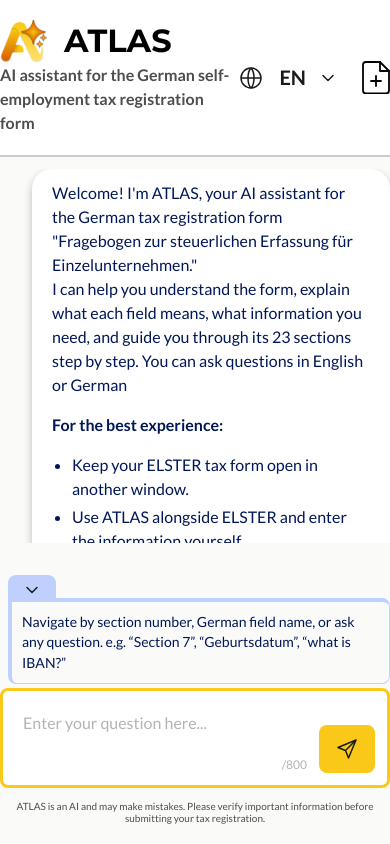
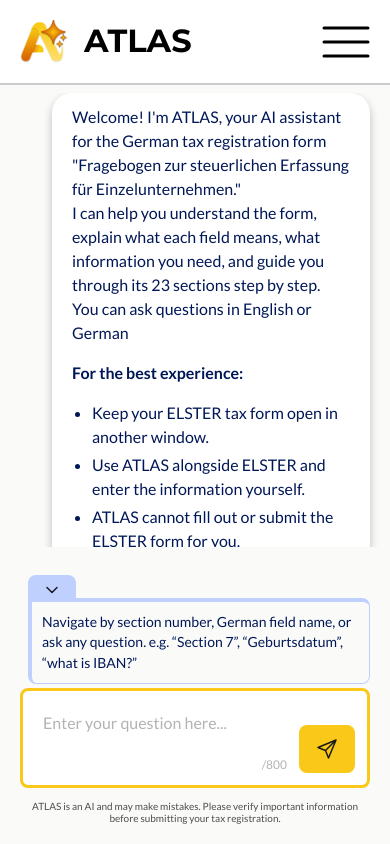
Before and after one commit to ReDILABMunich/Helferei, a React (Vite) app in the folder frontend/: page / in a window 390 px wide. Built offline with nearby package versions, Linux system fonts and the light colour scheme.

Commit message:
Match the layout to the mobile, tablet and small desktop frames

```diff
--- a/frontend/src/App.tsx
+++ b/frontend/src/App.tsx
@@ -31,20 +31,22 @@
   }, [lang]);
 
   return (
-    <div className="h-full flex flex-col gap-3">
+    <div className="h-full flex flex-col gap-2 tablet:gap-3">
       <AppHeader content={content} onLanguageChange={setLang} onNewChat={() => setIsNewChatDialogOpen(true)} />
-      <main className="flex-1 min-h-0 overflow-y-auto">
-        <div className="mx-auto max-w-content flex flex-col gap-3">
+      <main className="flex-1 min-h-0 overflow-y-auto px-5 desktop:px-8">
+        <div className="mx-auto max-w-content flex flex-col gap-2 tablet:gap-3">
           <MessageList content={content} messages={messages} />
           {status === "sending" && <ThinkingIndicator content={content} />}
           {status === "failed" && <ErrorMessage content={content} onRetry={retry} />}
         </div>
       </main>
-      <footer className="w-full mx-auto max-w-content flex flex-col gap-1 py-5">
-        <HintStrip content={content} />
-        <div className="flex flex-col gap-3">
-          <MessageInput key={inputKey} content={content} onSend={send} sending={status === "sending"} />
-          <Disclaimer content={content} />
+      <footer className="px-5 desktop:px-8 py-5">
+        <div className="mx-auto max-w-content flex flex-col gap-1">
+          <HintStrip content={content} />
+          <div className="flex flex-col gap-3">
+            <MessageInput key={inputKey} content={content} onSend={send} sending={status === "sending"} />
+            <Disclaimer content={content} />
+          </div>
         </div>
       </footer>
       {isNewChatDialogOpen && (
--- a/frontend/src/components/AppHeader.tsx
+++ b/frontend/src/components/AppHeader.tsx
@@ -2,6 +2,7 @@
 import type { en } from "../content/en";
 import type { Language } from "../types";
 import LanguageSelect from "./LanguageSelect";
+import MobileMenu from "./MobileMenu";
 
 type AppHeaderProps = {
   content: typeof en;
@@ -11,16 +12,17 @@
 
 function AppHeader({ content, onLanguageChange, onNewChat }: AppHeaderProps) {
   return (
-    <header className="bg-white border-b-2 border-neutral-200 py-5">
+    <header className="bg-white border-b-2 border-neutral-200 px-5 desktop:px-8 py-5">
       <div className="mx-auto max-w-content flex justify-between items-center">
         <div className="flex flex-col items-start flex-1">
           <div className="flex items-center gap-4">
             <img src={logo} alt="" className="w-12" />
             <h1 className="font-display font-bold text-h2 text-black">{content.title}</h1>
           </div>
-          <p className="self-stretch font-bold text-body text-neutral-700">{content.subtitle}</p>
+          <p className="hidden tablet:block self-stretch font-bold text-body text-neutral-700">{content.subtitle}</p>
         </div>
-        <div className="flex justify-end items-center gap-5">
+        <MobileMenu content={content} onLanguageChange={onLanguageChange} onNewChat={onNewChat} />
+        <div className="hidden tablet:flex justify-end items-center gap-5">
           <LanguageSelect content={content} onChange={onLanguageChange} />
           <button type="button" aria-label={content.newChat.button} onClick={onNewChat} className="text-black">
             {/* Placeholder until the icon library (FE-8). */}
--- a/frontend/src/components/MessageList.tsx
+++ b/frontend/src/components/MessageList.tsx
@@ -10,7 +10,7 @@
 
 function MessageList({ content, messages }: MessageListProps) {
   return (
-    <div className="flex flex-col gap-3">
+    <div className="flex flex-col gap-2 tablet:gap-3">
       <BotMessage text={content.welcome} />
       {messages.map((message) =>
         message.role === "bot" ? (
--- a/frontend/src/components/MobileMenu.tsx
+++ b/frontend/src/components/MobileMenu.tsx
@@ -1,5 +1,6 @@
 import { useState } from "react";
 import type { KeyboardEvent } from "react";
+import logo from "../assets/logo.png";
 import { languages } from "../content";
 import type { en } from "../content/en";
 import type { Language } from "../types";
@@ -28,33 +29,63 @@
   }
 
   return (
-    <div onKeyDown={handleKeyDown}>
-      <button type="button" aria-label={content.menu.open} aria-expanded={open} onClick={() => setOpen(true)}>
+    <div onKeyDown={handleKeyDown} className="tablet:hidden">
+      <button type="button" aria-label={content.menu.open} aria-expanded={open} onClick={() => setOpen(true)} className="flex text-black">
         {/* Placeholder until the icon library (FE-8). */}
         <svg viewBox="0 0 48 34" aria-hidden="true" className="w-12">
           <path d="M2 3 H46 M2 17 H46 M2 31 H46" stroke="currentColor" strokeWidth="3" strokeLinecap="round" />
         </svg>
       </button>
       {open && (
-        <div>
-          <button type="button" aria-label={content.menu.close} onClick={() => setOpen(false)} />
-          <p>{content.subtitle}</p>
-          <ul>
+        <div className="fixed inset-0 z-10 flex flex-col gap-8 py-5 bg-white overflow-y-auto">
+          <div className="flex flex-col gap-4 py-2">
+            <div className="flex justify-between items-center px-5">
+              <div className="flex items-center gap-4">
+                <img src={logo} alt="" className="w-12" />
+                <span className="font-display font-bold text-h2 text-black">{content.title}</span>
+              </div>
+              <button
+                type="button"
+                aria-label={content.menu.close}
+                onClick={() => setOpen(false)}
+                className="flex justify-center items-center size-10 p-2.5 text-black"
+              >
+                {/* Placeholder until the icon library (FE-8). */}
+                <svg viewBox="0 0 24 24" aria-hidden="true" className="w-6" fill="none" stroke="currentColor" strokeWidth="3" strokeLinecap="round">
+                  <path d="M3 3 L21 21 M21 3 L3 21" />
+                </svg>
+              </button>
+            </div>
+            <p className="pl-5 pr-15 font-bold text-body text-neutral-700">{content.subtitle}</p>
+            <hr className="border-t-2 border-neutral-200" />
+          </div>
+          <div className="flex flex-col gap-10 px-5 py-4">
+            <ul className="flex flex-col gap-5">
               {languages.map((language) => (
                 <li key={language.code}>
                   <button
                     type="button"
                     aria-pressed={language.code === content.code}
                     onClick={() => chooseLanguage(language.code)}
+                    className="flex justify-between items-center w-full p-2 rounded-8 font-bold text-h5 text-neutral-900"
                   >
                     {language.name}
+                    {language.code === content.code && (
+                      <svg viewBox="0 0 30 21" aria-hidden="true" className="w-7.5">
+                        <path d="M1.5 11 L10 19.5 L28.5 1.5" fill="none" stroke="currentColor" strokeWidth="1.5" strokeLinecap="round" strokeLinejoin="round" />
+                      </svg>
+                    )}
                   </button>
                 </li>
               ))}
             </ul>
-          <button type="button" onClick={startNewChat}>
+            <div className="flex flex-col gap-6">
+              <hr className="border-t-2 border-neutral-200" />
+              <button type="button" onClick={startNewChat} className="flex w-full p-2 rounded-8 font-bold text-h5 text-neutral-900">
                 {content.newChat.button}
               </button>
+            </div>
+          </div>
         </div>
       )}
     </div>
--- a/frontend/src/components/NewChatDialog.tsx
+++ b/frontend/src/components/NewChatDialog.tsx
@@ -24,7 +24,7 @@
     <div
       onKeyDown={handleKeyDown}
       onClick={handleBackgroundClick}
-      className="fixed inset-0 z-20 flex justify-center items-center bg-black/60"
+      className="fixed inset-0 z-20 flex justify-center items-center p-5 bg-black/60"
     >
       <div
         role="dialog"
--- a/frontend/src/index.css
+++ b/frontend/src/index.css
@@ -29,6 +29,10 @@
   --shadow-normal: 0 4px 4px 0 rgba(0, 0, 0, 0.25);
   --shadow-small: 0 4px 8px 0 rgba(0, 0, 0, 0.25);
   --shadow-x-small: 0 1px 4px 0 rgba(0, 0, 0, 0.25);
+
+  /* Figma frame widths: mobile is the default, below tablet. */
+  --breakpoint-tablet: 744px;
+  --breakpoint-desktop: 1024px;
 
   --container-content: 992px;
   --container-bubble: 900px;
```
Lines whose indentation alone changed are shown as unchanged.
